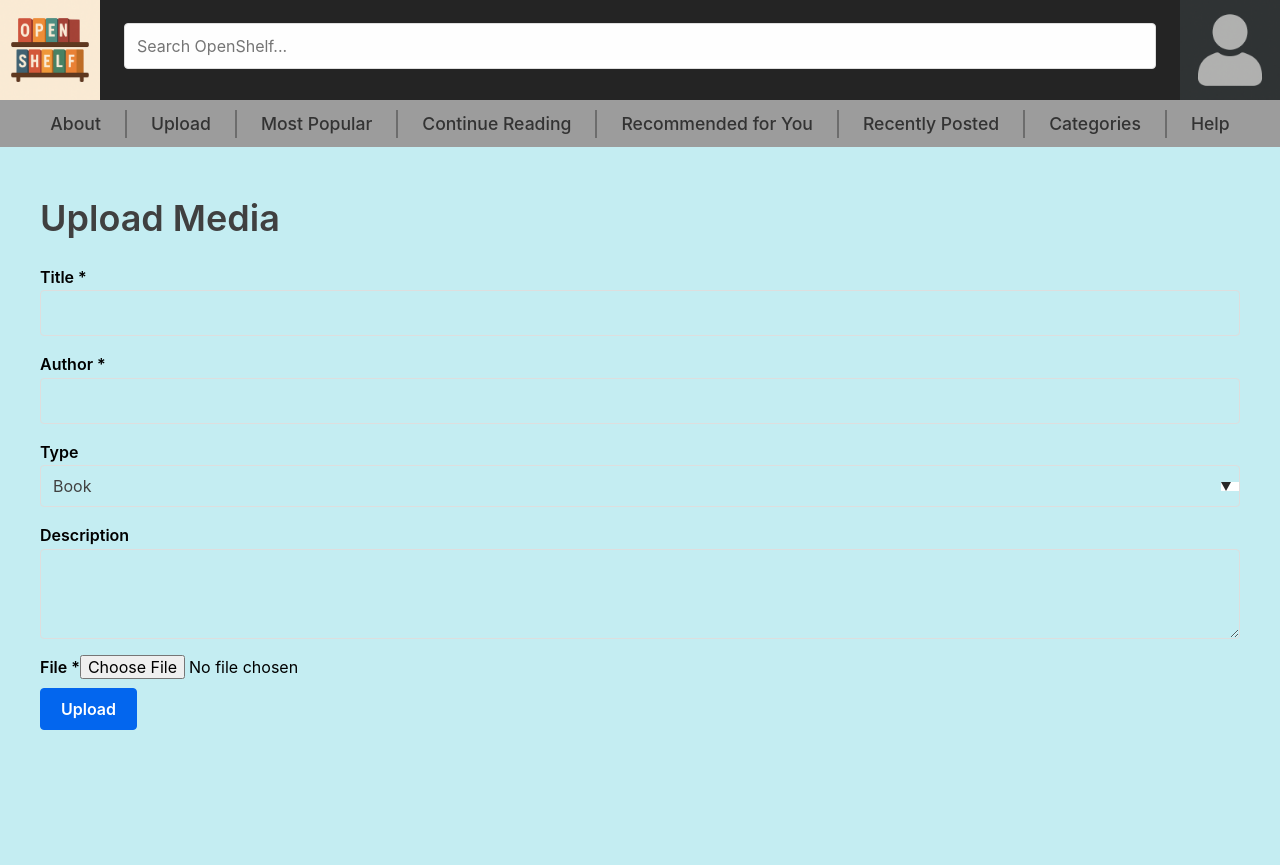
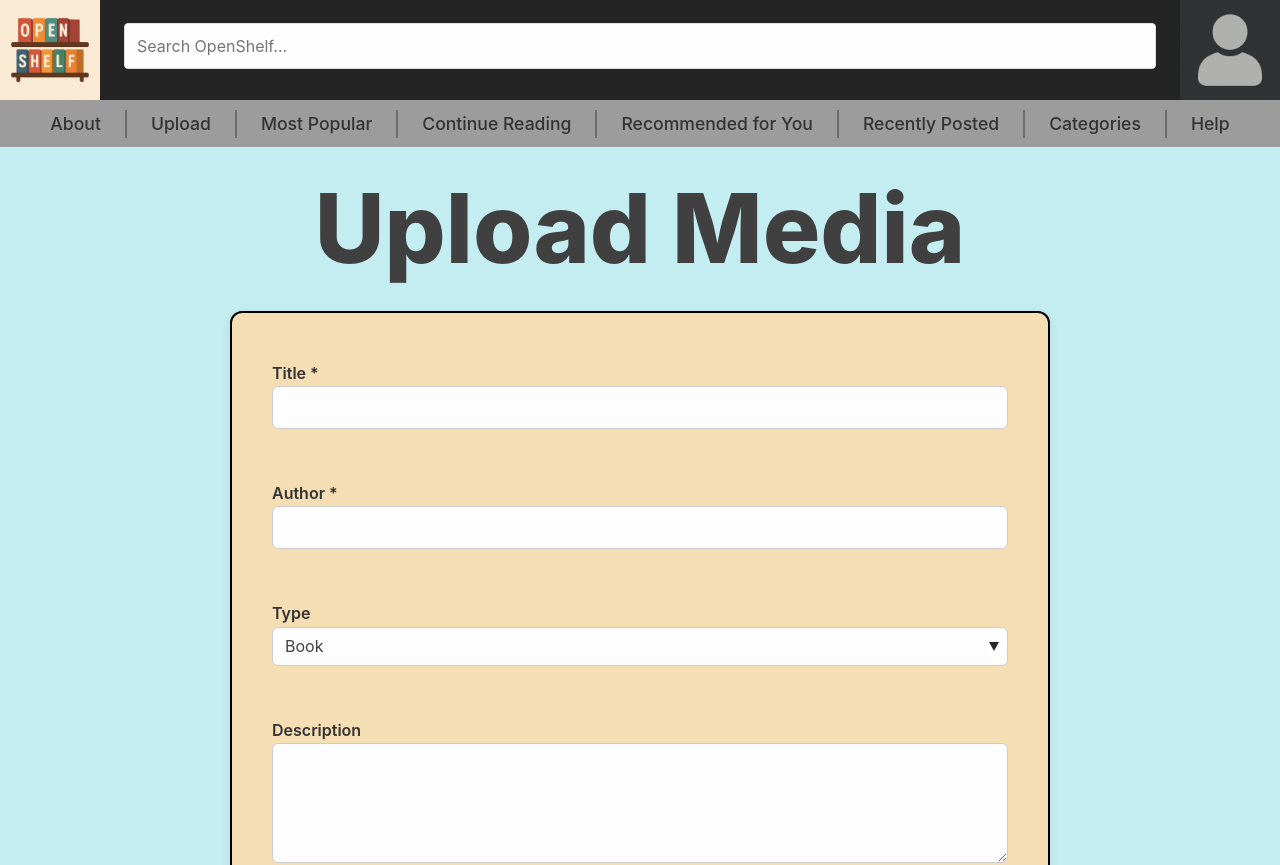
Before and after one commit to vicgrigory/csc307-team1, a React (Vite) app in the folder packages/react-frontend/: page /post in a window 1280 px wide. Shown: the top 865 px of the page. Before the commit the page ends 800 px from the top, so only its background shows below. Built offline with nearby package versions, Linux system fonts and the light colour scheme.

Commit message:
CSS for upload page

```diff
--- /dev/null
+++ b/packages/react-frontend/src/pages/Upload.css
@@ -0,0 +1,92 @@
+/* Upload CSS */
+
+/* Page container */
+.upload-page {
+    max-width: 900px;
+    margin: 0 auto;
+    color: #333;
+}
+
+/* Main Header */
+.upload-page h1 {
+    font-size: 6rem;
+    font-weight: 800;
+    text-align: center;
+    margin-bottom: 1.5rem;
+}
+
+/* Form card */
+.upload-form {
+    background-color: #f5deb3;
+    padding: 2rem 2.5rem;
+    border-radius: 12px;
+    box-shadow: 0 2px 10px rgba(0, 0, 0, 0.08);
+    border: 2px solid black;
+    display: flex;
+    flex-direction: column;
+    gap: 1.25rem;
+}
+
+/* Each label + field block */
+.upload-form label {
+    display: flex;
+    flex-direction: column;
+    align-items: flex-start;
+    font-weight: 600;
+    font-size: 1rem;
+    color: #333;
+}
+
+/* Text inputs, select, textarea */
+.upload-form input[type="text"],
+.upload-form select,
+.upload-form textarea,
+.upload-form input[type="file"] {
+    width: 100%;
+    box-sizing: border-box;
+    padding: 0.65rem 0.75rem;
+    border-radius: 6px;
+    border: 1px solid #ccc;
+    font-size: 1rem;
+    background-color: #fdfdfd;
+}
+
+/* Slight highlight on focus */
+.upload-form input[type="text"]:focus,
+.upload-form select:focus,
+.upload-form textarea:focus,
+.upload-form input[type="file"]:focus {
+    outline: none;
+    border-color: #1e88e5;
+    box-shadow: 0 0 0 2px rgba(30, 136, 229, 0.2);
+}
+
+/* Textarea height */
+.upload-form textarea {
+    resize: vertical;
+    min-height: 120px;
+}
+
+/* Submit button */
+.upload-form button[type="submit"] {
+    align-self: flex-start;
+    margin-top: 0.5rem;
+    padding: 0.6rem 1.6rem;
+    background-color: #1e88e5;
+    color: #fff;
+    border: none;
+    border-radius: 6px;
+    font-size: 1rem;
+    font-weight: 600;
+    cursor: pointer;
+    transition: background-color 0.15s ease, transform 0.1s ease;
+}
+
+.upload-form button[type="submit"]:hover {
+    background-color: #1565c0;
+    transform: translateY(-1px);
+}
+
+.upload-form button[type="submit"]:active {
+    transform: translateY(0);
+}
--- a/packages/react-frontend/src/pages/Upload.jsx
+++ b/packages/react-frontend/src/pages/Upload.jsx
@@ -1,4 +1,6 @@
 // Upload.jsx
+
+import "./Upload.css";
 
 import { useState } from "react";
 
```
